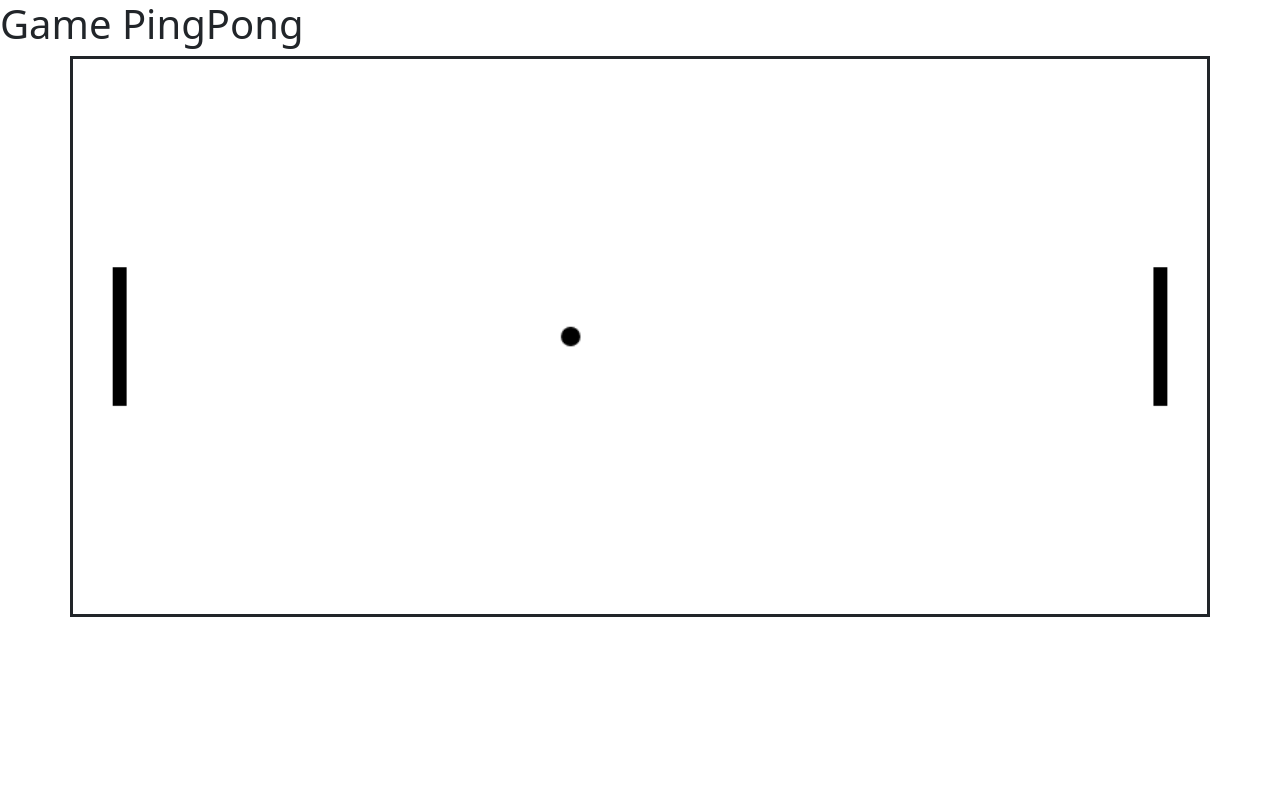
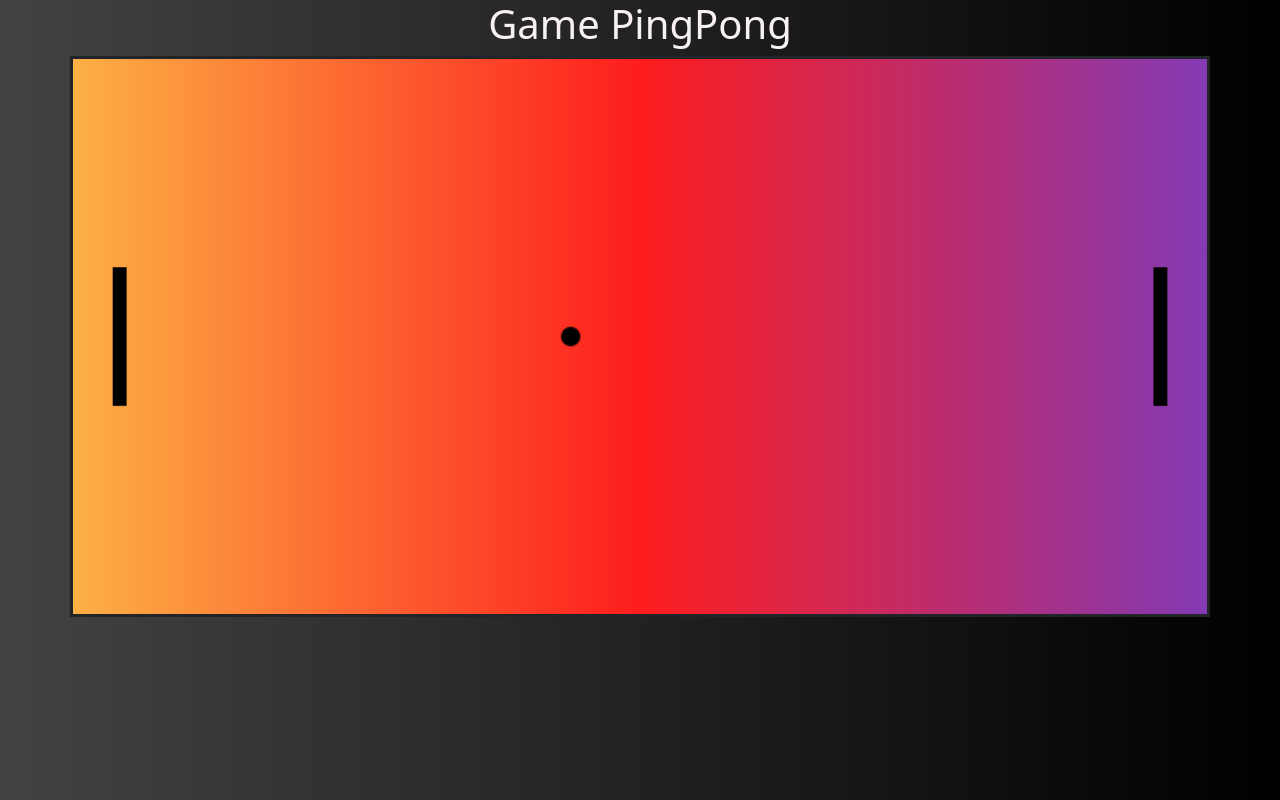
Before and after one commit to HelloStan13/JuegoJS, a plain HTML site: page index.html in a window 1280 px wide. Drawn offline with nearby package versions, Linux system fonts and the light colour scheme.

Commit message:
Adryan Css listo
estilos listos

```diff
--- a/css/style.css
+++ b/css/style.css
@@ -1,3 +1,16 @@
+body{
+    background: #000000;  /* fallback for old browsers */
+    background: -webkit-linear-gradient(to right, #434343, #000000);  /* Chrome 10-25, Safari 5.1-6 */
+    background: linear-gradient(to right, #434343, #000000); /* W3C, IE 10+/ Edge, Firefox 16+, Chrome 26+, Opera 12+, Safari 7+ */
+
+}
+h1{
+    color: rgb(247, 241, 241);
+    text-align: center;
+}
+
 canvas {border:solid;
-
-  }
+    background: #833ab4;  /* fallback for old browsers */
+    background: -webkit-linear-gradient(to right, #fcb045, #fd1d1d, #833ab4);  /* Chrome 10-25, Safari 5.1-6 */
+    background: linear-gradient(to right, #fcb045, #fd1d1d, #833ab4); /* W3C, IE 10+/ Edge, Firefox 16+, Chrome 26+, Opera 12+, Safari 7+ */
+}
```
